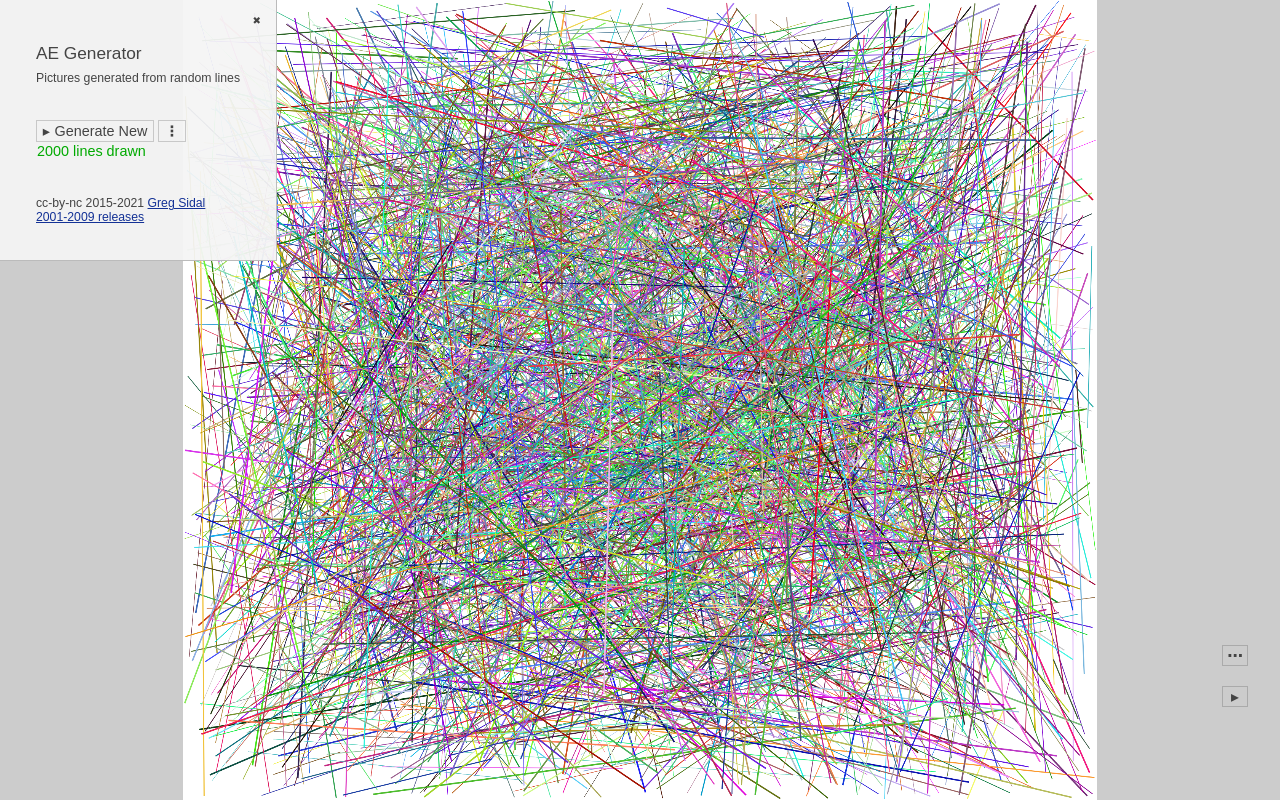
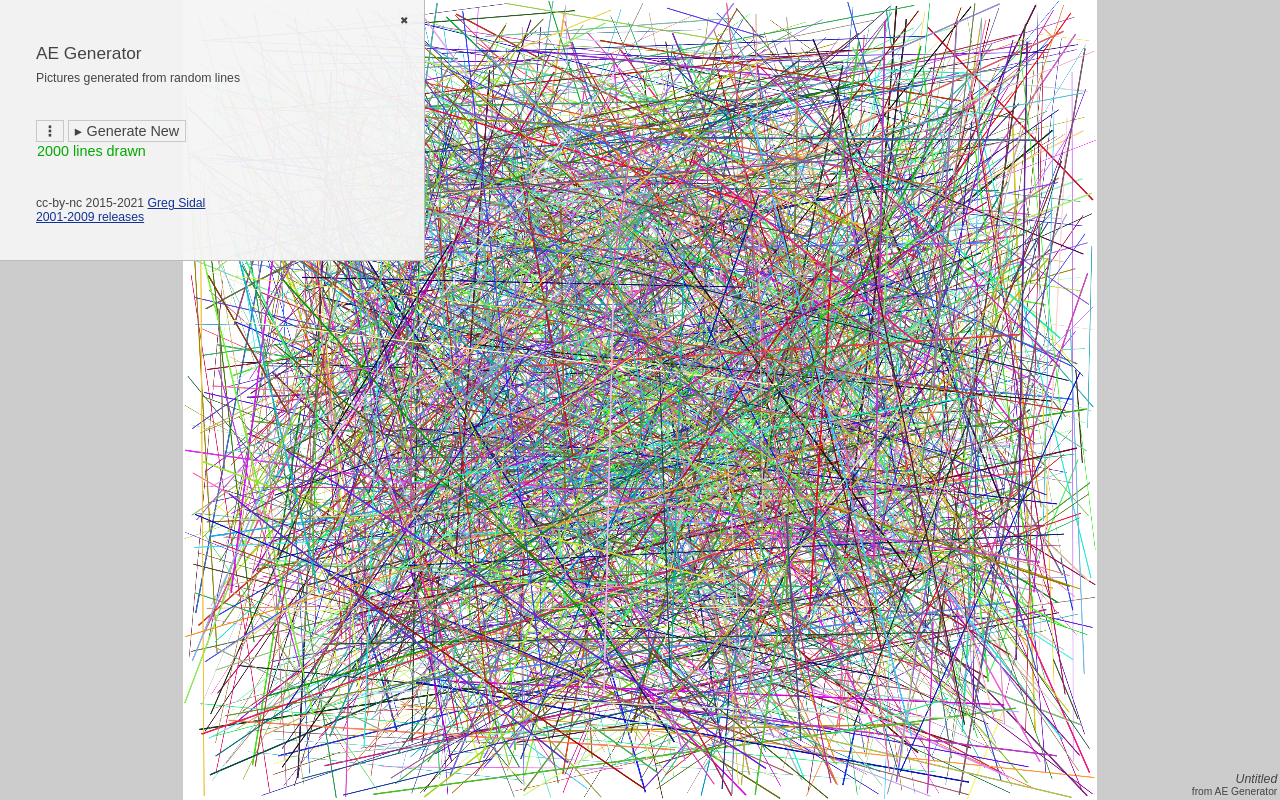
Before and after one commit to gregsidal/gregsidal.github.io, a plain HTML site: page rls/rand.html in a window 1280 px wide. Drawn offline with Linux system fonts and the light colour scheme.

Commit message:
Update rand.html

```diff
--- a/rls/rand.html
+++ b/rls/rand.html
@@ -2,6 +2,7 @@
 <html>
   <head>
     <meta charset="utf-8">
+    <meta name="viewport" content="width=device-width, initial-scale=1.0">    <!--2022-10 ADD-->
     <title>AE Generator</title>
     <meta content="AE Generator" name="description">
     <meta content="Greg Sidal" name="author">
@@ -12,13 +13,18 @@
   <body onload="UI.onload();drawrandpic();">
 
     <div class="back" onclick="toggle('menubar','controlpane')">
-      <canvas id="canv" width="2400" height="2100">NO VECTOR GRAPHICS SUPPORT IN BROWSER</canvas>
+      <!--2022-10 EDIT--> <canvas id="canv" width="2000" height="2400">NO VECTOR GRAPHICS SUPPORT IN BROWSER</canvas>
       <img src="" id="canvimg" width=100 height=100 class="dispnone" />
     </div>
 
-    <div class="menubar" id="menubar">
+    <div class="menubar hidden" id="menubar">  <!--2022-10 EDIT add hidden-->
       <div class="open" id="controlbtn" onclick="toggle('menubar','controlpane')"></div>
       <div class="next" id="nextbtn" onclick="drawrandpic()"></div>
+    </div>
+
+    <div class="titlebar" id="titlebar">  <!--2022-10 ADD-->
+      <i><div id="canv_title"></div></i>
+      <div class="descr collapsible" id="canv_subtitle"></div>
     </div>
 
     <div class="panewrap"><div id="controlpane" class="controls"><div class="controlset">
@@ -32,17 +38,18 @@
         Pictures generated from random lines
       </div>
 
-      <div class="line">
-        <div class="nextsmall new gap" id="rand_nextbtn" onclick="drawrandpic()">Generate New</div>
-        <div class="nextsmall dispnone stop gap" id="rand_stopbtn" onclick="genstop()">Stop</div>
+      <div class="line">       <!--2022-10 EDIT rearrange-->
         <div class="nextsmall unfold gap" id="rand_unfoldbtn"
                      onclick="UI.unfold('rand_unfoldbtn','rand_foldbtn','rand_foldpane')"></div>
         <div class="nextsmall dispnone fold gap" id="rand_foldbtn"
                      onclick="UI.fold('rand_unfoldbtn','rand_foldbtn','rand_foldpane')"></div>
+        <div class="nextsmall new gap" id="rand_nextbtn" onclick="drawrandpic()">Generate New</div>
+        <div class="nextsmall dispnone stop gap" id="rand_stopbtn" onclick="genstop()">Stop</div>
         <br/><div class="stats" id="rand_stats">&nbsp;</div>
       </div>
 
-      <div id="rand_foldpane" class="dispnone gapabove g25">
+      <div id="rand_foldpane" class="slider closed">  <!--2022-10 EDIT add slider class-->
+      <div class="gapabove g25">                      <!--2022-10 ADD move gapabove g25-->
         <div class="gapmed line">
           Image width: <input class="inp" id="rand_wid" value="2400"></input>
           height: <input class="inp" id="rand_hgt" value="2100"></input>
@@ -88,7 +95,7 @@
         <div class="descr gapmedabove">
           <a href="redraw.html" class="link">JSON Redraw Utility</a>
         </div>
-
+      </div>  <!--2022-10 ADD-->
       </div>
 
       <div class="gapabove g25">
```
